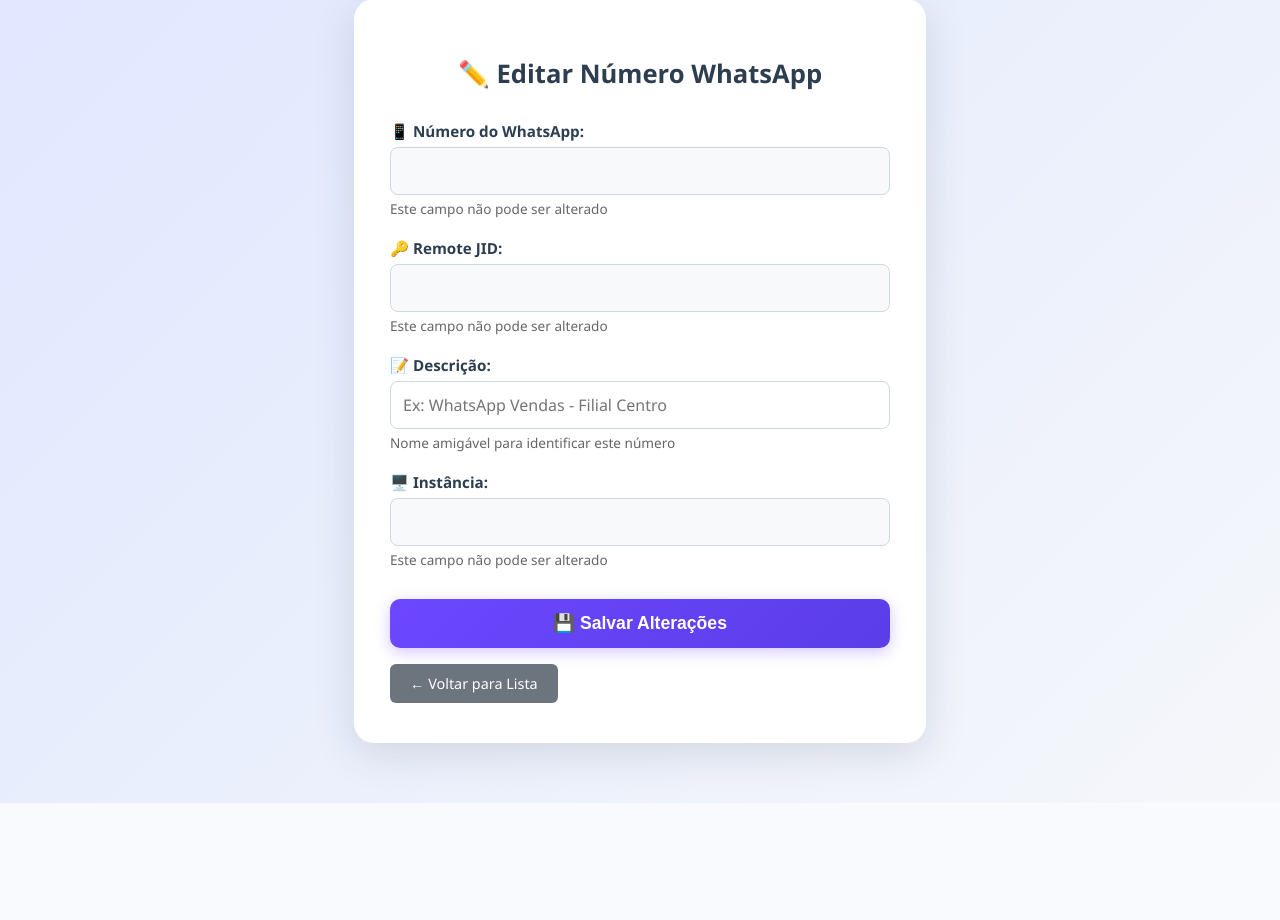
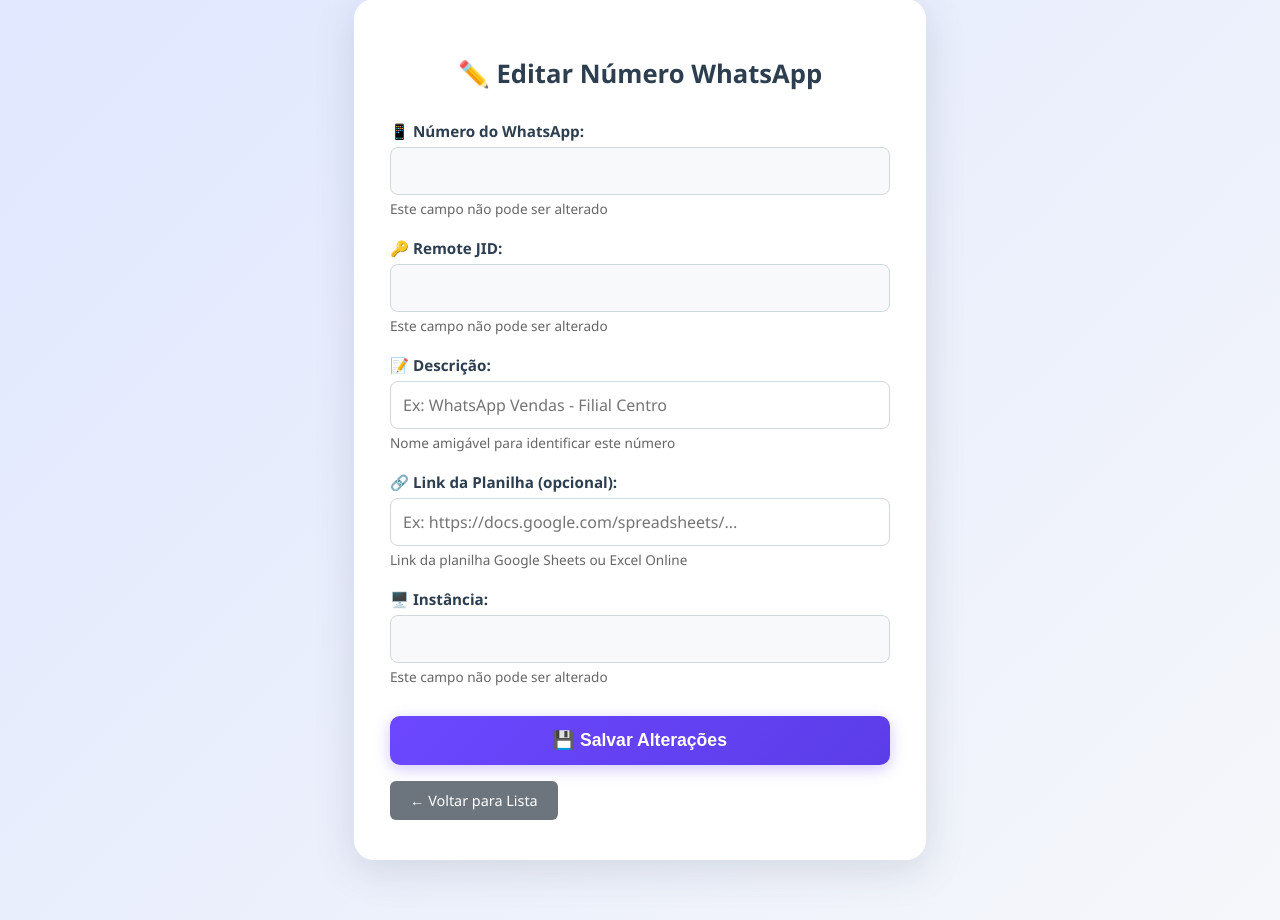
Before and after one commit to viniciusxv27/enviomkt, a Flask app: template templates/editar_numero.html in a window 1280 px wide. Shown: the part 61-981 px from the top of the page. Before the commit the page ends 864 px from the top, so only its background shows below. Run offline with Flask 3, Linux system fonts and the light colour scheme; the template is opened without the code that fills it, so the values that code supplies are empty.

Commit message:
add: link_planilha

```diff
--- a/app.py
+++ b/app.py
@@ -239,16 +239,20 @@ def get_messages_from_chat(instance_name, remote_jid):
         print(f"❌ Erro ao buscar mensagens na Evolution API: {e}")
     return messages
 
-def update_whatsapp_number_description(numero_id, new_description):
-    """Atualiza a descrição de um número do WhatsApp"""
+def update_whatsapp_number_description(numero_id, new_description, link_planilha=None):
+    """Atualiza a descrição e link da planilha de um número do WhatsApp"""
     connection = get_db_connection()
     if not connection:
         return False
 
     try:
         cursor = connection.cursor()
-        query = "UPDATE numeros SET descricao = %s WHERE id = %s"
-        cursor.execute(query, (new_description, numero_id))
+        if link_planilha is not None:
+            query = "UPDATE numeros SET descricao = %s, link_planilha = %s WHERE id = %s"
+            cursor.execute(query, (new_description, link_planilha, numero_id))
+        else:
+            query = "UPDATE numeros SET descricao = %s WHERE id = %s"
+            cursor.execute(query, (new_description, numero_id))
         connection.commit()
         return True
     except Error as e:
@@ -334,7 +338,7 @@ def get_whatsapp_numbers():
             cursor.close()
             connection.close()
 
-def create_whatsapp_number(numero, remotejid, descricao, instancia):
+def create_whatsapp_number(numero, remotejid, descricao, instancia, link_planilha=None):
     """Cria um novo número do WhatsApp"""
     connection = get_db_connection()
     if not connection:
@@ -343,8 +347,8 @@ def create_whatsapp_number(numero, remotejid, descricao, instancia):
     try:
         cursor = connection.cursor()
         # Usar a tabela correta: numeros
-        query = "INSERT INTO numeros (numero, remotejid, descricao, instancia) VALUES (%s, %s, %s, %s)"
-        cursor.execute(query, (numero, remotejid, descricao, instancia))
+        query = "INSERT INTO numeros (numero, remotejid, descricao, instancia, link_planilha) VALUES (%s, %s, %s, %s, %s)"
+        cursor.execute(query, (numero, remotejid, descricao, instancia, link_planilha))
         connection.commit()
         return True
     except Error as e:
@@ -456,6 +460,7 @@ def criar_numero():
             remotejid = request.form.get('remotejid', '').strip()
             descricao = request.form.get('descricao', '').strip()
             instancia = request.form.get('instancia', '').strip()
+            link_planilha = request.form.get('link_planilha', '').strip()
 
             if not all([numero, remotejid, descricao, instancia]):
                 return render_template('criar_numero.html', error='Todos os campos são obrigatórios')
@@ -471,7 +476,7 @@ def criar_numero():
                                      error='WhatsApp ainda não está conectado. Escaneie o QR Code.')
 
             # Salvar o número no banco
-            if create_whatsapp_number(numero, remotejid, descricao, instancia):
+            if create_whatsapp_number(numero, remotejid, descricao, instancia, link_planilha):
                 return redirect(url_for('numeros'))
             else:
                 return render_template('criar_numero.html', error='Erro ao criar número')
@@ -541,8 +546,9 @@ def editar_numero(numero_id):
 
     if request.method == 'POST':
         nova_descricao = request.form.get('descricao', '').strip()
+        link_planilha = request.form.get('link_planilha', '').strip()
         if nova_descricao:
-            if update_whatsapp_number_description(numero_id, nova_descricao):
+            if update_whatsapp_number_description(numero_id, nova_descricao, link_planilha):
                 return redirect(url_for('numeros'))
 
     # Buscar dados do número
@@ -686,6 +692,24 @@ def index():# Verifica se o usuário está autenticado
         if not instancia:
             return render_template('index.html', error='Selecione um número do WhatsApp', numbers=numbers)
 
+        # Buscar link_planilha da instância selecionada
+        link_planilha = None
+        connection = get_db_connection()
+        if connection:
+            try:
+                cursor = connection.cursor(dictionary=True)
+                query = "SELECT link_planilha FROM numeros WHERE instancia = %s LIMIT 1"
+                cursor.execute(query, (instancia,))
+                result = cursor.fetchone()
+                if result:
+                    link_planilha = result.get('link_planilha')
+            except Error as e:
+                print(f"Erro ao buscar link_planilha: {e}")
+            finally:
+                if connection.is_connected():
+                    cursor.close()
+                    connection.close()
+
         data_agendamento = request.form.get('schedule_date') if request.form.get('schedule_date') else None
         horario_agendamento = request.form.get('schedule_time') if request.form.get('schedule_time') else None
         haImg = False
@@ -738,7 +762,8 @@ def index():# Verifica se o usuário está autenticado
                     'base64': image_base64 if haImg else None,
                     'data_agendamento': data_agendamento,
                     'horario_agendamento': horario_agendamento,
-                    'instancia': instancia
+                    'instancia': instancia,
+                    'link_planilha': link_planilha
                 }
 
                 print("Payload sendo enviado:", payload)
--- a/templates/editar_numero.html
+++ b/templates/editar_numero.html
@@ -119,6 +119,12 @@
             </div>
 
             <div class="form-group">
+                <label for="link_planilha">🔗 Link da Planilha (opcional):</label>
+                <input type="url" id="link_planilha" name="link_planilha" value="{{ numero.link_planilha or '' }}" placeholder="Ex: https://docs.google.com/spreadsheets/...">
+                <div class="info-text">Link da planilha Google Sheets ou Excel Online</div>
+            </div>
+
+            <div class="form-group">
                 <label>🖥️ Instância:</label>
                 <input type="text" value="{{ numero.instancia }}" readonly>
                 <div class="info-text">Este campo não pode ser alterado</div>
```
Also changed, not shown: templates/criar_numero.html (+7 -0 lines).
